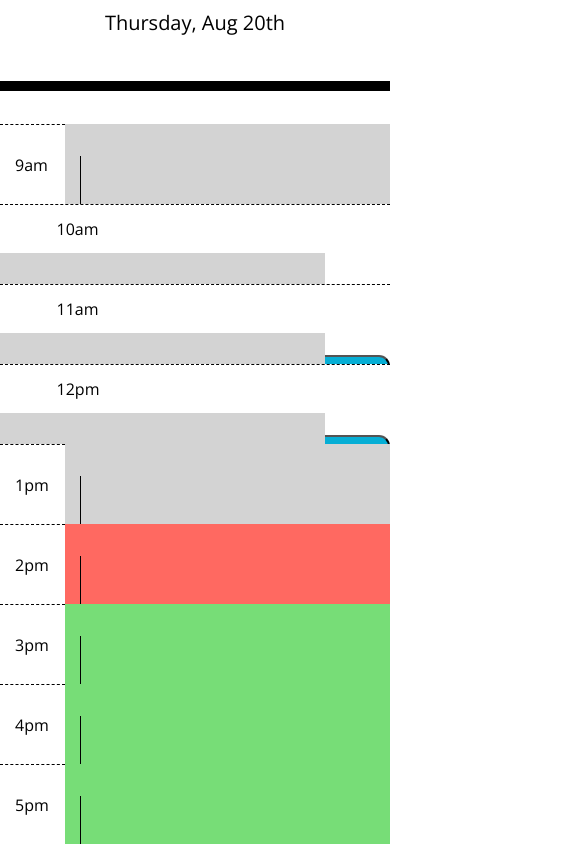
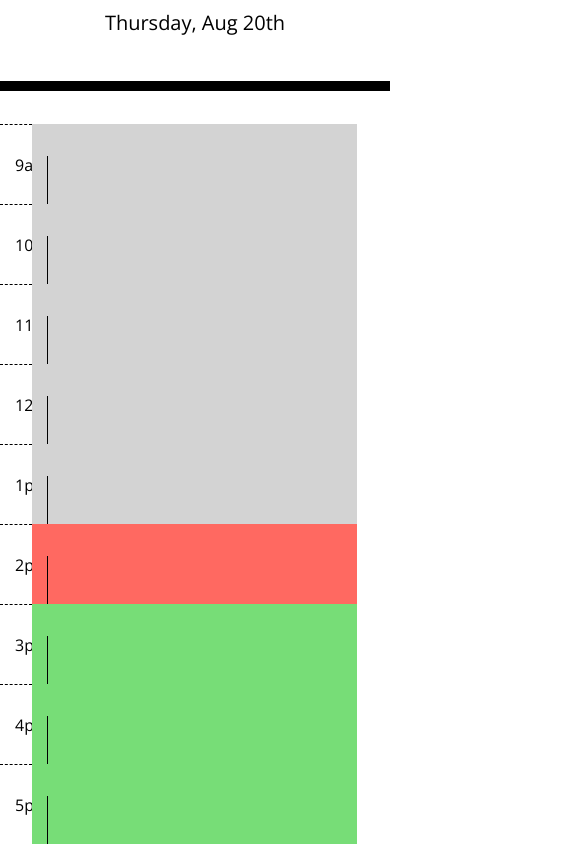
Before and after one commit to jasandper/Work-Day-Scheduler, a plain HTML site: page index.html in a window 390 px wide. Shown: the part 256-1100 px from the top of the page, 585 px wide, since content can reach past the window. Drawn offline with nearby package versions, Linux system fonts and the light colour scheme.

Commit message:
made changes to responsive design

```diff
--- a/index.html
+++ b/index.html
@@ -33,101 +33,101 @@
 
       <!-- 9am block -->
       <div class="row">
-        <div class="col hour">
+        <div class="col-1 hour">
           9am
         </div>
         <div class="col-10" id="9">
           <textarea name="Event" id="event-9" cols="60" rows="2"></textarea>
         </div>
-        <button class="col saveBtn"id="button-9">Save</button>
+        <button class="col-1 saveBtn"id="button-9">Save</button>
       </div>
 
       <!-- 10am block -->
       <div class="row">
-        <div class="col hour">
+        <div class="col-1 hour">
           10am
         </div>
         <div class="col-10" id="10">
           <textarea name="Event" id="event-10" cols="60" rows="2"></textarea>
         </div>
-        <button class="col saveBtn" id="button-10" >Save</button>
+        <button class="col-1 saveBtn" id="button-10" >Save</button>
       </div>
 
       <!-- 11am block -->
       <div class="row">
-        <div class="col hour">
+        <div class="col-1 hour">
           11am
         </div>
         <div class="col-10" id="11">
           <textarea name="Event" id="event-11" cols="60" rows="2"></textarea>
         </div>
-        <button class="col saveBtn" id="button-11">Save</button>
+        <button class="col-1 saveBtn" id="button-11">Save</button>
       </div>
 
       <!-- 12pm block -->
       <div class="row">
-        <div class="col hour">
+        <div class="col-1 hour">
           12pm
         </div>
         <div class="col-10" id="12">
           <textarea name="Event" id="event-12" cols="60" rows="2"></textarea>
         </div>
-        <button class="col saveBtn" id="button-12">Save</button>
+        <button class="col-1 saveBtn" id="button-12">Save</button>
       </div>
 
       <!-- 1pm block -->
       <div class="row">
-        <div class="col hour">
+        <div class="col-1 hour">
           1pm
         </div>
         <div class="col-10" id="13">
           <textarea name="Event" id="event-13" cols="60" rows="2"></textarea>
         </div>
-        <button class="col saveBtn" id="button-13">Save</button>
+        <button class="col-1 saveBtn" id="button-13">Save</button>
       </div>
 
       <!-- 2pm block -->
       <div class="row">
-        <div class="col hour">
+        <div class="col-1 hour">
           2pm
         </div>
         <div class="col-10" id="14">
           <textarea name="Evemt" id="event-14" cols="60" rows="2"></textarea>
         </div>
-        <button class="col saveBtn" id="button-14">Save</button>
+        <button class="col-1 saveBtn" id="button-14">Save</button>
       </div>
 
       <!-- 3pm block -->
       <div class="row">
-        <div class="col hour">
+        <div class="col-1 hour">
           3pm
         </div>
         <div class="col-10" id="15">
           <textarea name="Event" id="event-15" cols="60" rows="2"></textarea>
         </div>
-        <button class="col saveBtn" id="button-15">Save</button>
+        <button class="col-1 saveBtn" id="button-15">Save</button>
       </div>
 
       <!-- 4pm block -->
       <div class="row">
-        <div class="col hour">
+        <div class="col-1 hour">
           4pm
         </div>
         <div class="col-10" id="16">
           <textarea name="Event" id="event-16" cols="60" rows="2"></textarea>
         </div>
-        <button class="col saveBtn" id="button-16">Save</button>
+        <button class="col-1 saveBtn" id="button-16">Save</button>
       </div>
 
       <!-- 5pm block -->
       <div class="row">
-        <div class="col hour">
+        <div class="col-1 hour">
           5pm
         </div>
         <div class="col-10" id="17">
           <textarea name="Event" id="event-17" cols="60" rows="2"></textarea>
         </div>
-        <button class="col saveBtn" id="button-17">Save</button>
+        <button class="col-1 saveBtn" id="button-17">Save</button>
       </div>
     </div>
 
--- a/script.js
+++ b/script.js
@@ -5,13 +5,15 @@ const currentDate = moment().format("MMM Do");
 $("#currentDay").text(currentDay + ", " + currentDate);
 
 // Set hour color background
-const currentTime = parseInt(moment().format('H'));
+const currentTime = moment().hours()
+// parseInt(moment().format('H'));
 
 var workDayHours = [9,10,11,12,13,14,15,16,17];
 var currentTimeIndex = workDayHours.indexOf(currentTime);
+console.log(currentTime);
 
 if(currentTime>=0 && currentTime <9) {
-    for(i=0; i>workDayHours.length; i++) {
+    for(i=0; i<workDayHours.length; i++) {
     $("#"+ workDayHours[i]).addClass("future");
 }
 }else if(currentTime>=9 && currentTime <18) {
@@ -35,7 +37,7 @@ $(".saveBtn").on("click", function(event) {
     localStorage.setItem(id, value);
 })
 
-// loading of tasks from localstorage into html
+// loading of events from localstorage into html
 for(i=9; i<18; i++) {
     var storedValue = localStorage.getItem(i)
     $("#event-"+i).html(storedValue)
```
